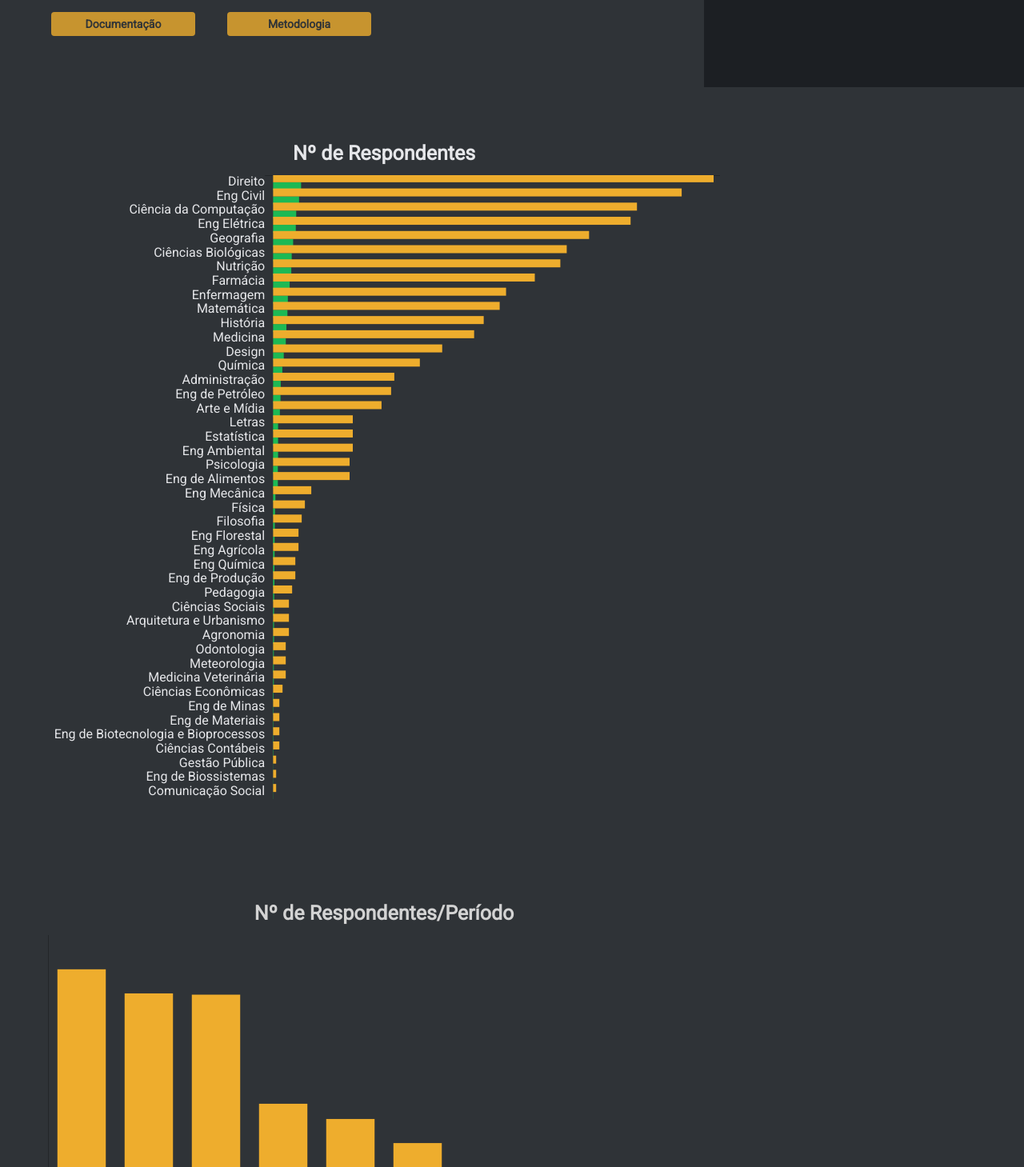
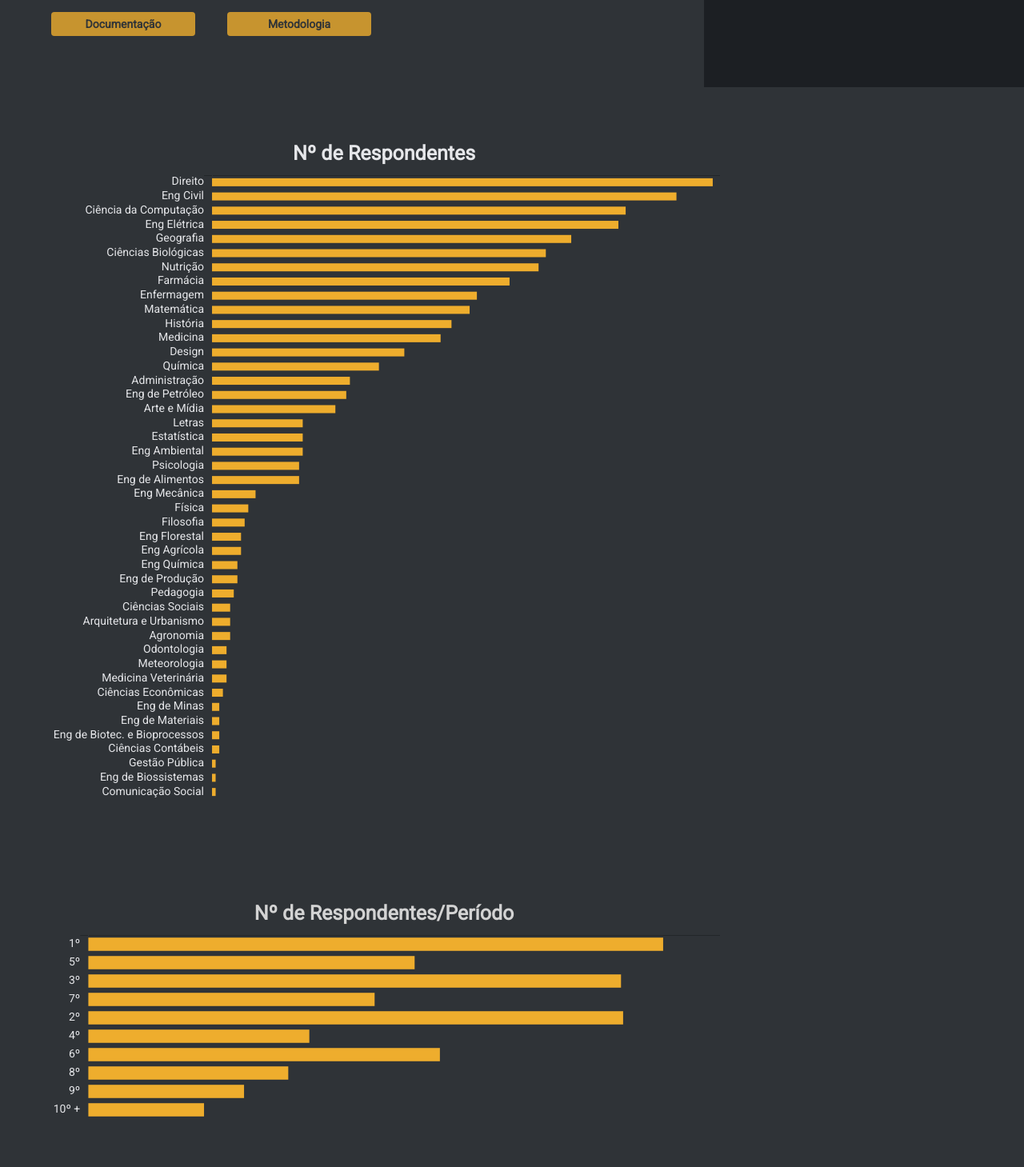
Before and after one commit to YoYolops/raeOP, a React (Create React App) app in the folder web-app/frontend/: page / in a window 1280 px wide. Shown: the part 691-2150 px from the top of the page at 80% size. Built offline with nearby package versions, Linux system fonts and the light colour scheme.

Commit message:
resuzindo tamanho da fonte dos ticks

```diff
--- a/web-app/frontend/src/components/graphics/Gdois.jsx
+++ b/web-app/frontend/src/components/graphics/Gdois.jsx
@@ -1,10 +1,10 @@
 import React from 'react';
-import { Bar } from 'react-chartjs-2';
+import { HorizontalBar } from 'react-chartjs-2';
 
 const Gdois = () => {
     return (
         <div className="gdois">
-            <Bar
+            <HorizontalBar
                 data = {{
                     labels: [
                         '1º', '5º', '3º', '7º', '2º', '4º', '6º', '8º', '9º', '10º +'
@@ -14,7 +14,7 @@ const Gdois = () => {
                         {
                             label: "Quantidade",
                             data: [
-                                273, 254, 253, 167, 155, 136, 105, 95, 74, 55
+                                273, 155, 253, 136, 254, 105, 167, 95, 74, 55
                             ],
                             backgroundColor: "#EEAD2D",
                             barThickness: "flex",
@@ -23,7 +23,7 @@ const Gdois = () => {
                     ],
                 }}
 
-                height={600}
+                height={400}
                 width={100}
                 options={{
                     maintainAspectRatio: false,
@@ -53,19 +53,26 @@ const Gdois = () => {
                     scales: {
                         yAxes:[
                             {
-                                display: false,
+                                display: true,
                                 gridLines: {
                                     color: "rgba(0, 0, 0, 0)",
+                                },
+
+                                ticks: {
+                                    beginAtZero: true,
+                                    fontSize: 14,
+                                    fontColor: "#e6e7ea",
+                                    fontFamily: 'Roboto',
                                 },
                             },
                         ],
 
                         xAxes:[
                             {
-                                display: true,
+                                display: false,
                                 ticks: {
                                     beginAtZero: true,
-                                    fontSize: 16,
+                                    fontSize: 14,
                                     fontColor: "#e6e7ea",
                                     fontFamily: 'Roboto',
                                 },
@@ -73,15 +80,7 @@ const Gdois = () => {
                                 gridLines: {
                                     color: "rgba(0,0,0,0)",
                                 },
-
-                                ticks: {
-                                    beginAtZero: true,
-                                    fontSize: 14,
-                                    fontColor: "#d3d3d3",
-                                    fontStyle: 'bold',
-                                    fontFamily: "roboto",
-                                },
-                            }
+                            },
                         ],
                     },
 
--- a/web-app/frontend/src/components/graphics/Gum.jsx
+++ b/web-app/frontend/src/components/graphics/Gum.jsx
@@ -21,7 +21,7 @@ const Gum = () => {
                         'Pedagogia', 'Ciências Sociais', 'Arquitetura e Urbanismo', 'Agronomia',
                         'Odontologia', 'Meteorologia', 'Medicina Veterinária',
                         'Ciências Econômicas', 'Eng de Minas', 'Eng de Materiais',
-                        'Eng de Biotecnologia e Bioprocessos', 'Ciências Contábeis',
+                        'Eng de Biotec. e Bioprocessos', 'Ciências Contábeis',
                         'Gestão Pública', 'Eng de Biossistemas', 'Comunicação Social'
                     ],
 
@@ -36,19 +36,7 @@ const Gum = () => {
                             backgroundColor: '#EEAD2D',
                             barThickness: 'flex',
                     },
-
-                        {
-                            label: "Porcentagem",
-                            data: [
-                                8.81, 8.17, 7.28, 7.15, 6.32, 5.87, 5.74, 5.23, 4.66, 4.53, 4.21, 4.02, 3.38,
-                                2.94, 2.43, 2.36, 2.17, 1.6, 1.6, 1.6, 1.53, 1.53, 0.77, 0.64, 0.57, 0.51, 0.51,
-                                0.45, 0.45, 0.38, 0.32, 0.32, 0.32, 0.26, 0.26, 0.26, 0.19, 0.13, 0.13, 0.13, 0.13,
-                                0.06, 0.06, 0.06
-                            ],
-                            backgroundColor: '#1DB954',
-                            barThickness: 'flex',
-                        },
-                    ],
+                ],
 
 
                 }}
@@ -82,13 +70,15 @@ const Gum = () => {
                     scales: {
                         yAxes:[
                             {
+                                barPercentage: 1,
+
                                 gridLines: {
                                     color: "rgba(0, 0, 0, 0)",
                                 },
 
                                 ticks: {
                                     beginAtZero: true,
-                                    fontSize: 16,
+                                    fontSize: 14,
                                     fontColor: "#e6e7ea",
                                     fontFamily: 'Roboto',
                                 },
```
